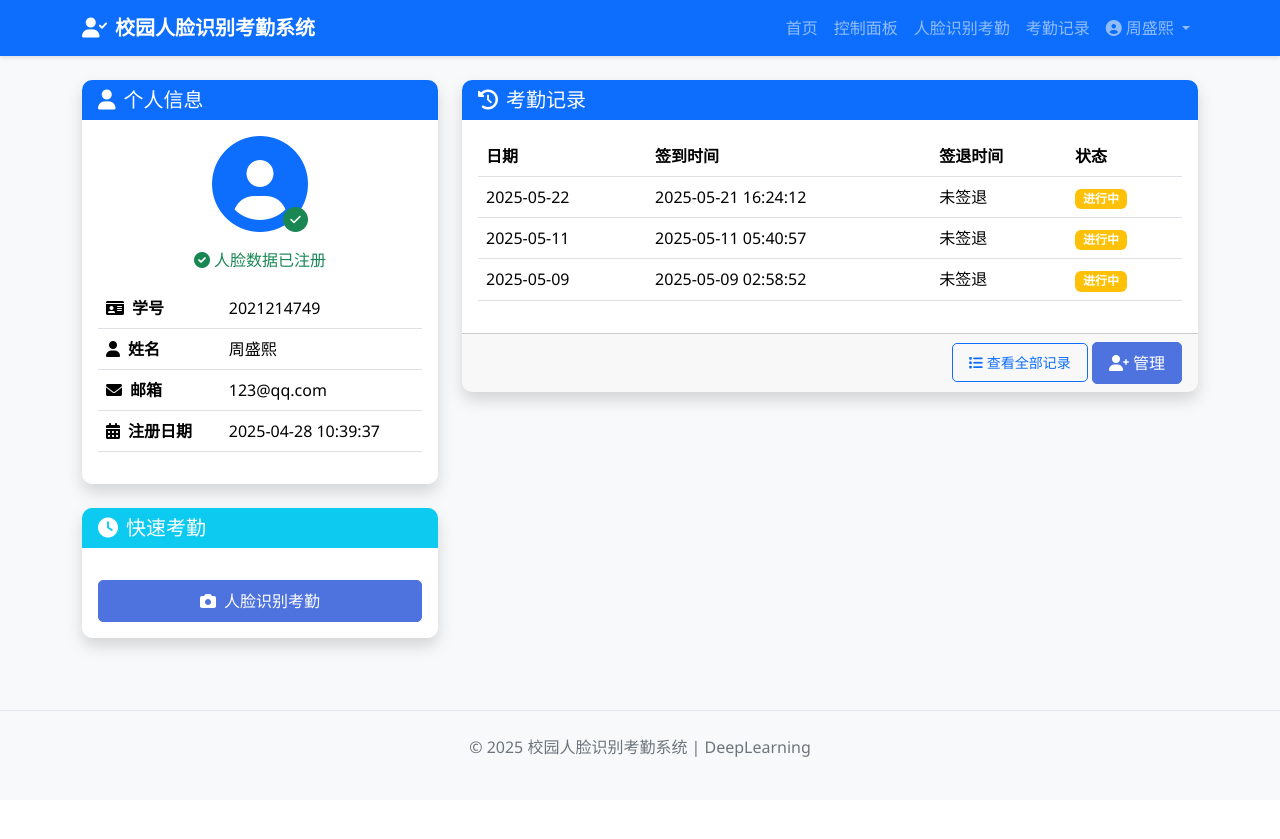
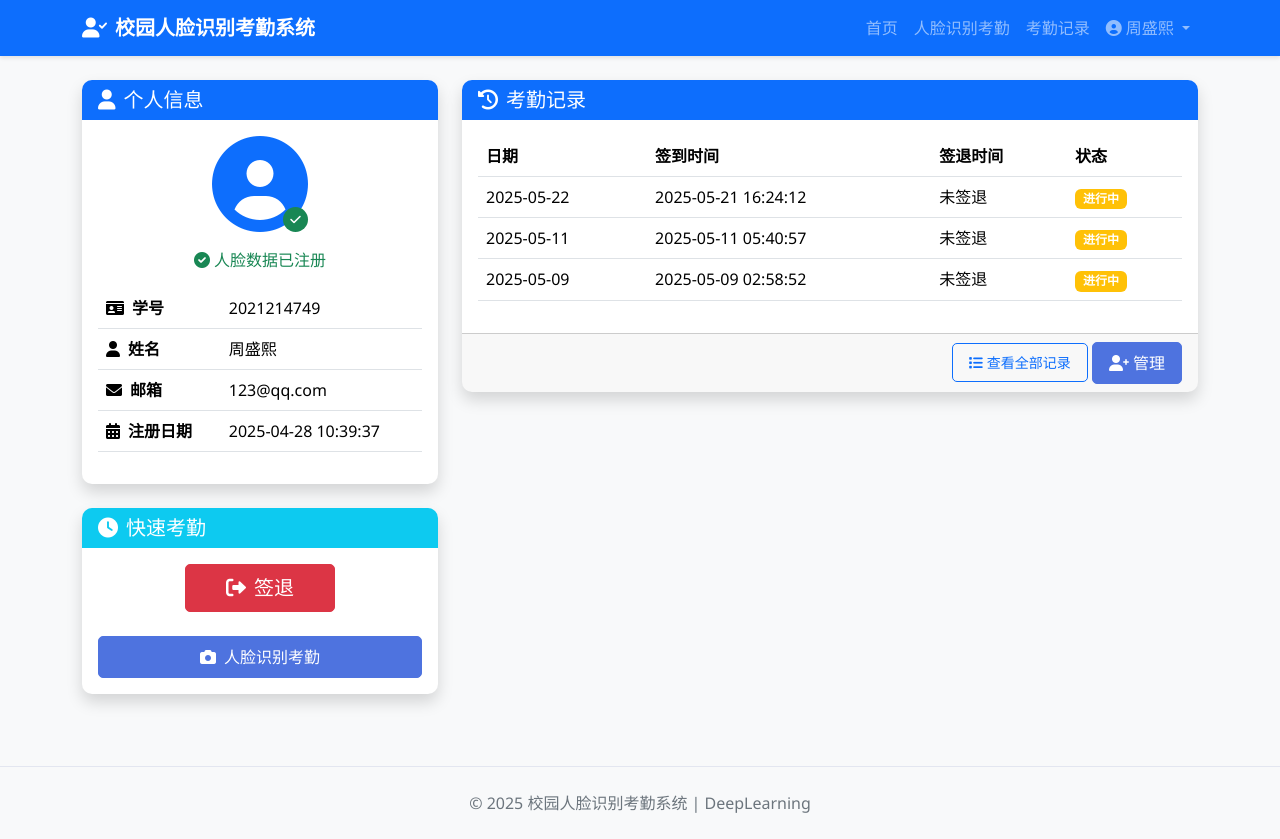
Before and after one commit to JayFu007/face_attendance_system, a Flask app: page /dashboard in a window 1280 px wide. Before the commit the page ends 757 px from the top, so only its background shows below. Run offline with Flask 3, Linux system fonts and the light colour scheme; a user stored in the database is signed in; data comes from the database, SQL or seed files in the repository.

Commit message:
添加签退按钮，并修正顶部信息栏重复问题

```diff
--- a/app.py
+++ b/app.py
@@ -135,7 +135,8 @@ def dashboard():
     return render_template('dashboard.html',
                            user=user,
                            has_face_data=has_face_data,
-                           attendance_records=attendance_records)
+                           attendance_records=attendance_records,
+                           hide_dashboard_nav=True)
 
 
 @app.route('/face-registration', methods=['GET', 'POST'])
--- a/templates/base.html
+++ b/templates/base.html
@@ -31,9 +31,14 @@
                         <a class="nav-link" href="{{ url_for('index') }}">首页</a>
                     </li>
                     {% if session.get('user_id') %}
-                    <li class="nav-item">
-                        <a class="nav-link" href="{{ url_for('dashboard') }}">控制面板</a>
-                    </li>
+                        {% if not hide_dashboard_nav %}
+                        <li class="nav-item">
+                            <a class="nav-link" href="{{ url_for('dashboard') }}">控制面板</a>
+                        </li>
+                        {% endif %}
+<!--                    <li class="nav-item">-->
+<!--                        <a class="nav-link" href="{{ url_for('dashboard') }}">控制面板</a>-->
+<!--                    </li>-->
                     <li class="nav-item">
                         <a class="nav-link" href="{{ url_for('face_recognition_attendance') }}">人脸识别考勤</a>
                     </li>
--- a/templates/dashboard.html
+++ b/templates/dashboard.html
@@ -61,17 +61,17 @@
                 <h5 class="mb-0"><i class="fas fa-clock me-2"></i>快速考勤</h5>
             </div>
             <div class="card-body text-center">
-                <div class="row">
+                <div class="row justify-content-center">
 <!--                    <div class="col-6">-->
 <!--                        <button id="check-in-btn" class="btn btn-success btn-lg w-100 mb-2">-->
 <!--                            <i class="fas fa-sign-in-alt me-2"></i>签到-->
 <!--                        </button>-->
 <!--                    </div>-->
-<!--                    <div class="col-6">-->
-<!--                        <button id="check-out-btn" class="btn btn-danger btn-lg w-100 mb-2">-->
-<!--                            <i class="fas fa-sign-out-alt me-2"></i>签退-->
-<!--                        </button>-->
-<!--                    </div>-->
+                    <div class="col-6">
+                        <button id="check-out-btn" class="btn btn-danger btn-lg w-100 mb-2">
+                            <i class="fas fa-sign-out-alt me-2"></i>签退
+                        </button>
+                    </div>
                 </div>
                 <div id="attendance-status" class="mt-2"></div>
                 <div class="mt-3">
```
